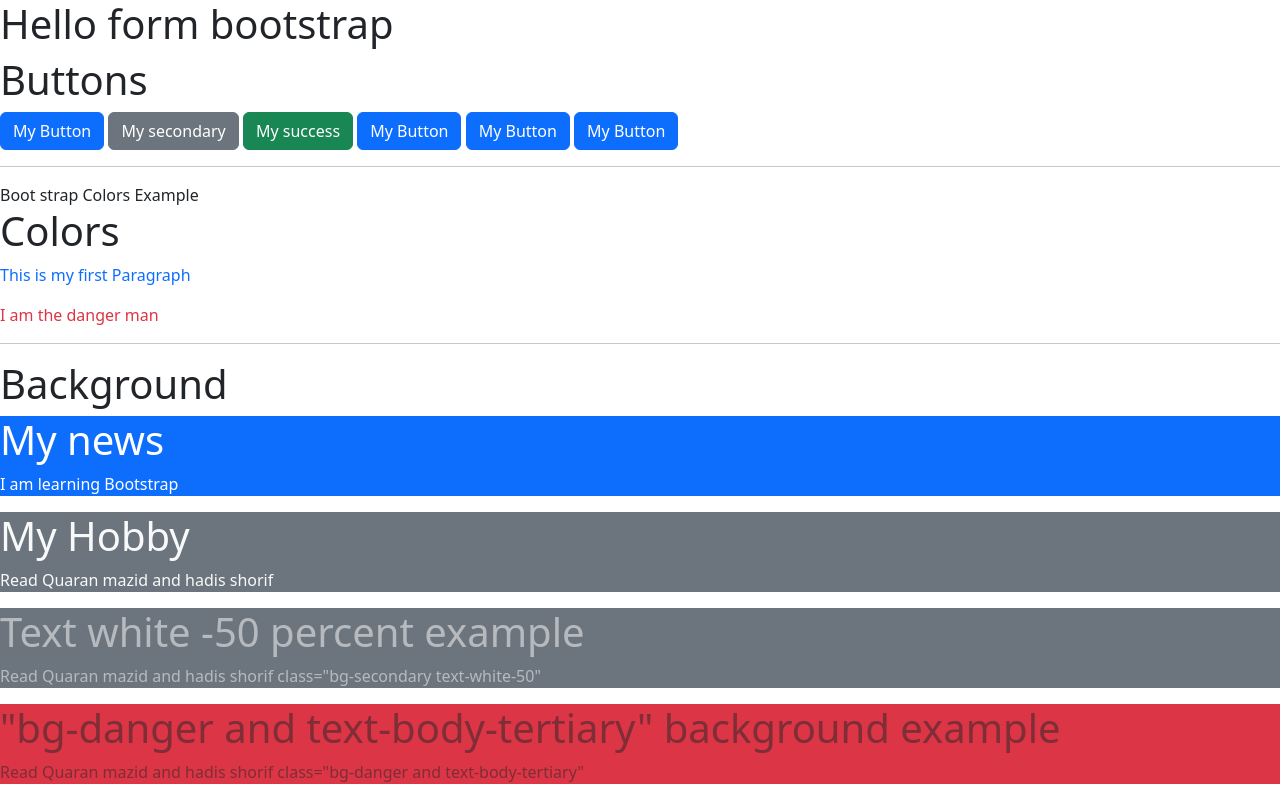
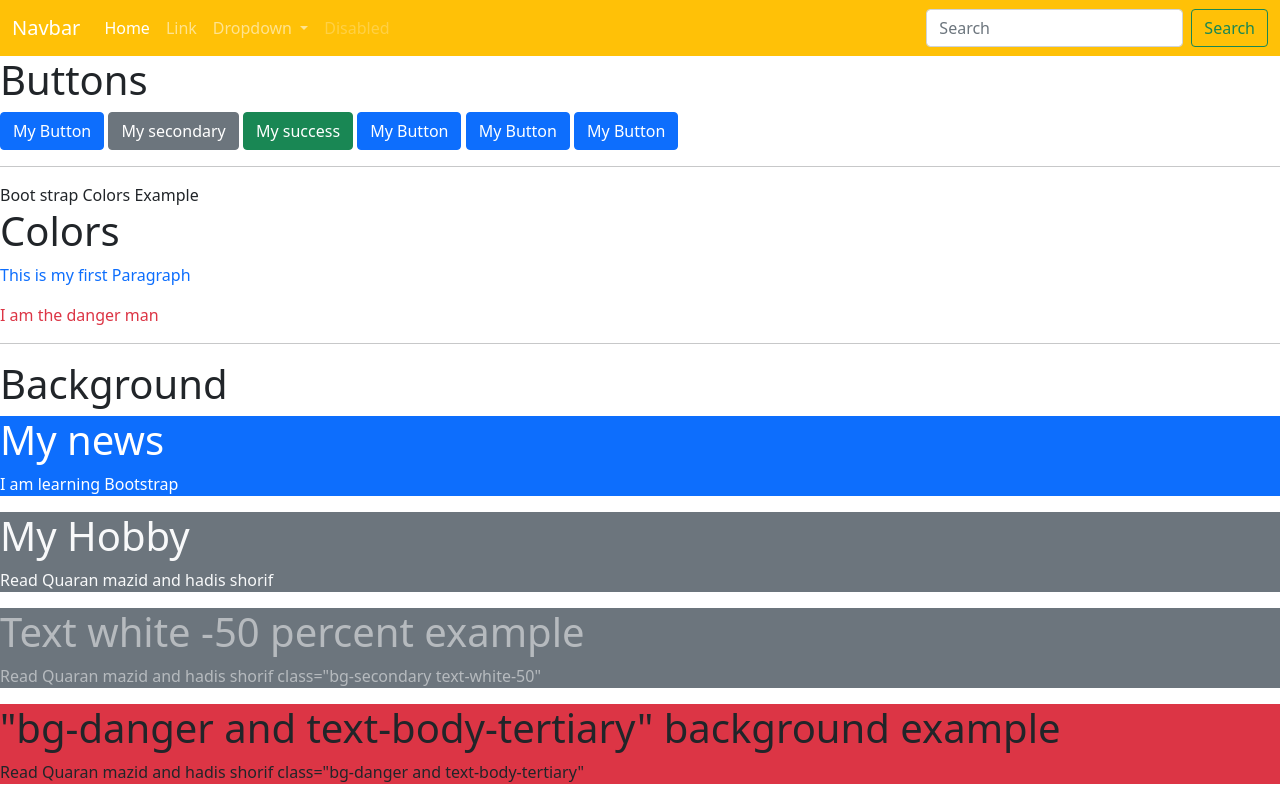
Before and after one commit to mizanurshohel/boot-strap, a plain HTML site: page index.html in a window 1280 px wide. Shown: the top 797 px of the page. Drawn offline with nearby package versions, Linux system fonts and the light colour scheme.

Commit message:
Nav Added on our Site

```diff
--- a/index.html
+++ b/index.html
@@ -5,9 +5,52 @@
     <meta name="viewport" content="width=device-width, initial-scale=1.0">
     <title>Boot Strap Examples</title>
     <!-- <link rel="stylesheet" href="https://cdn.jsdelivr.net/npm/bootstrap@5.3.0/dist/css/bootstrap.min.css"> -->
-    <link rel="stylesheet" href="/css/bootstrap-5.3.0-dist/css/bootstrap.min.css">
+    <!-- <link rel="stylesheet" href="/css/bootstrap-5.3.0-dist/css/bootstrap.min.css"> -->
+    <!-- CSS files -->
+  <link href="https://cdn.jsdelivr.net/npm/bootstrap@5.0.2/dist/css/bootstrap.min.css" rel="stylesheet" integrity="sha384-EVSTQN3/azprG1Anm3QDgpJLIm9Nao0Yz1ztcQTwFspd3yD65VohhpuuCOmLASjC" crossorigin="anonymous">
+  <link rel="stylesheet"  href="./styles.css">
+  <!-- Bootstrap script -->
+  <script src="https://cdn.jsdelivr.net/npm/@popperjs/core@2.9.2/dist/umd/popper.min.js" integrity="sha384-IQsoLXl5PILFhosVNubq5LC7Qb9DXgDA9i+tQ8Zj3iwWAwPtgFTxbJ8NT4GN1R8p" crossorigin="anonymous"></script>
+  <script src="https://cdn.jsdelivr.net/npm/bootstrap@5.0.2/dist/js/bootstrap.min.js" integrity="sha384-cVKIPhGWiC2Al4u+LWgxfKTRIcfu0JTxR+EQDz/bgldoEyl4H0zUF0QKbrJ0EcQF" crossorigin="anonymous"></script>
+  <!-- font Awesome script -->
 </head>
 <body>
+    <nav class="navbar navbar-expand-lg fixed-top navbar-dark bg-warning">
+        <div class="container-fluid">
+          <a class="navbar-brand" href="#">Navbar</a>
+          <button class="navbar-toggler" type="button" data-bs-toggle="collapse" data-bs-target="#navbarSupportedContent" aria-controls="navbarSupportedContent" aria-expanded="false" aria-label="Toggle navigation">
+            <span class="navbar-toggler-icon"></span>
+          </button>
+          <div class="collapse navbar-collapse" id="navbarSupportedContent">
+            <ul class="navbar-nav me-auto mb-2 mb-lg-0">
+              <li class="nav-item">
+                <a class="nav-link active" aria-current="page" href="#">Home</a>
+              </li>
+              <li class="nav-item">
+                <a class="nav-link" href="#">Link</a>
+              </li>
+              <li class="nav-item dropdown">
+                <a class="nav-link dropdown-toggle" href="#" role="button" data-bs-toggle="dropdown" aria-expanded="false">
+                  Dropdown
+                </a>
+                <ul class="dropdown-menu">
+                  <li><a class="dropdown-item" href="#">Action</a></li>
+                  <li><a class="dropdown-item" href="#">Another action</a></li>
+                  <li><hr class="dropdown-divider"></li>
+                  <li><a class="dropdown-item" href="#">Something else here</a></li>
+                </ul>
+              </li>
+              <li class="nav-item">
+                <a class="nav-link disabled">Disabled</a>
+              </li>
+            </ul>
+            <form class="d-flex" role="search">
+              <input class="form-control me-2" type="search" placeholder="Search" aria-label="Search">
+              <button class="btn btn-outline-success" type="submit">Search</button>
+            </form>
+          </div>
+        </div>
+      </nav>
     <h1>Hello form bootstrap</h1>
     <h1>Buttons</h1>
     <button class="btn btn-primary">My Button</button>
@@ -165,5 +208,10 @@
       </div>
     </div>
   </div>
+
+<!-- This is a Bootstrap Section -->
+<script src="https://code.jquery.com/jquery-3.3.1.slim.min.js" integrity="sha384-q8i/X+965DzO0rT7abK41JStQIAqVgRVzpbzo5smXKp4YfRvH+8abtTE1Pi6jizo" crossorigin="anonymous"></script>
+<script src="https://cdn.jsdelivr.net/npm/popper.js@1.14.3/dist/umd/popper.min.js" integrity="sha384-ZMP7rVo3mIykV+2+9J3UJ46jBk0WLaUAdn689aCwoqbBJiSnjAK/l8WvCWPIPm49" crossorigin="anonymous"></script>
+<script src="https://cdn.jsdelivr.net/npm/bootstrap@4.1.3/dist/js/bootstrap.min.js" integrity="sha384-ChfqqxuZUCnJSK3+MXmPNIyE6ZbWh2IMqE241rYiqJxyMiZ6OW/JmZQ5stwEULTy" crossorigin="anonymous"></script>
 </body>
 </html>
```
